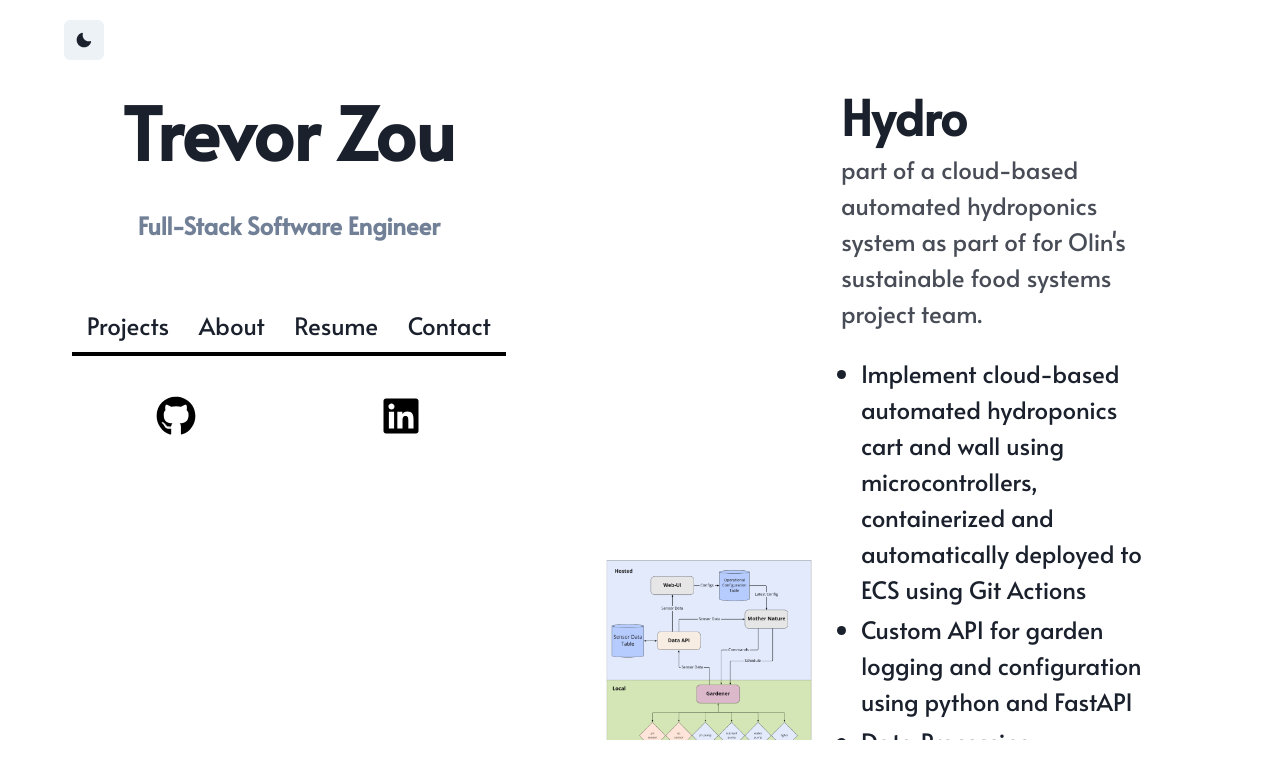
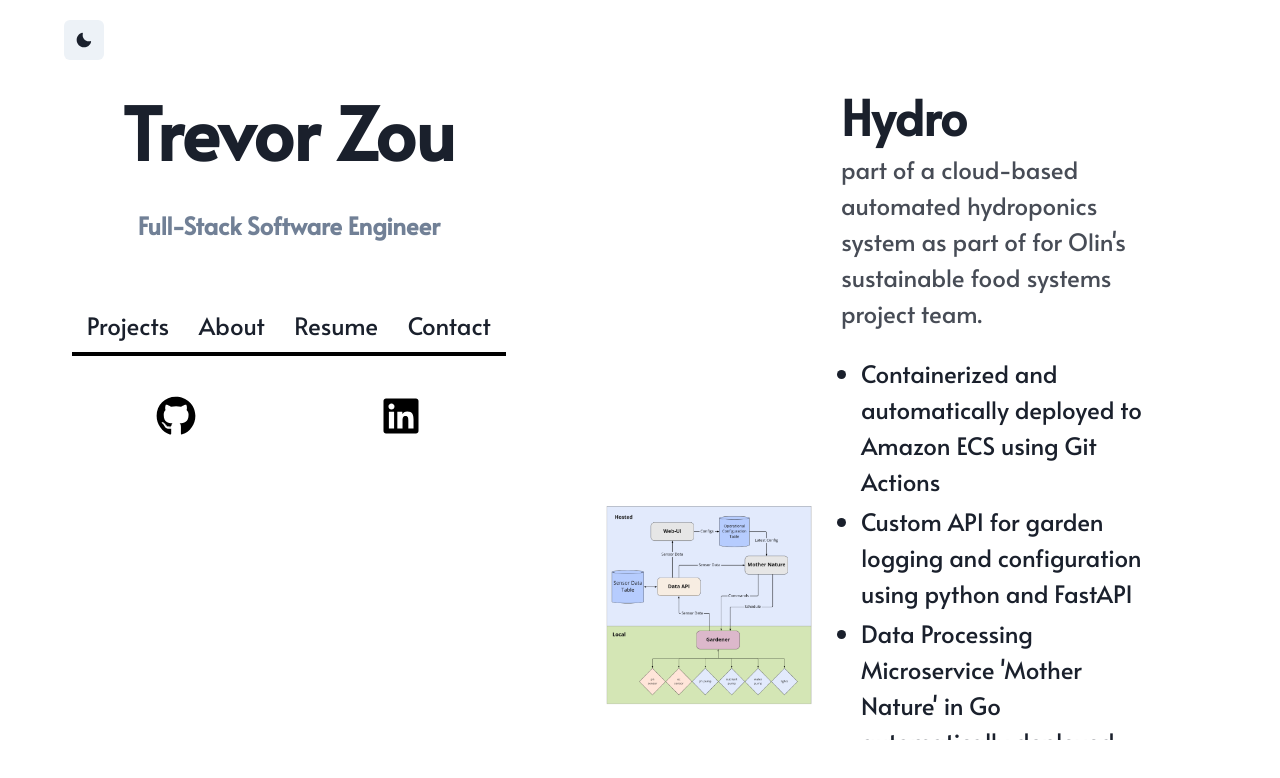
Before and after one commit to tzou2024/pf, a React (Create React App) app: page /portfolio/projects in a window 1280 px wide. Shown: the top 778 px of the page. Built offline with nearby package versions, Linux system fonts and the light colour scheme.

Commit message:
Edit projects:

```diff
--- a/src/data/projects.js
+++ b/src/data/projects.js
@@ -12,7 +12,7 @@ const data = [
     {
         name: "Hydro",
         description: 'part of a cloud-based automated hydroponics system as part of for Olin\'s sustainable food systems project team.',
-        bullets: ["Implement cloud-based automated hydroponics cart and wall using microcontrollers, containerized and automatically deployed to ECS using Git Actions", "Custom API for garden logging and configuration using python and FastAPI", "Data Processing Microservice 'Mother Nature' in Go automatically deployed using Hetzner and Ansible Playbooks", "Responsive monitoring Web App in React"
+        bullets: ["Containerized and automatically deployed to Amazon ECS using Git Actions", "Custom API for garden logging and configuration using python and FastAPI", "Data Processing Microservice 'Mother Nature' in Go automatically deployed using Hetzner and Ansible Playbooks", "Responsive monitoring Web App in React"
         ],
         tags: ["Backend", "Python", "Go",  "FastAPI", "MongoDB", "AWS", "CI/CD", "EC2", "React"],
         repos: {
```
